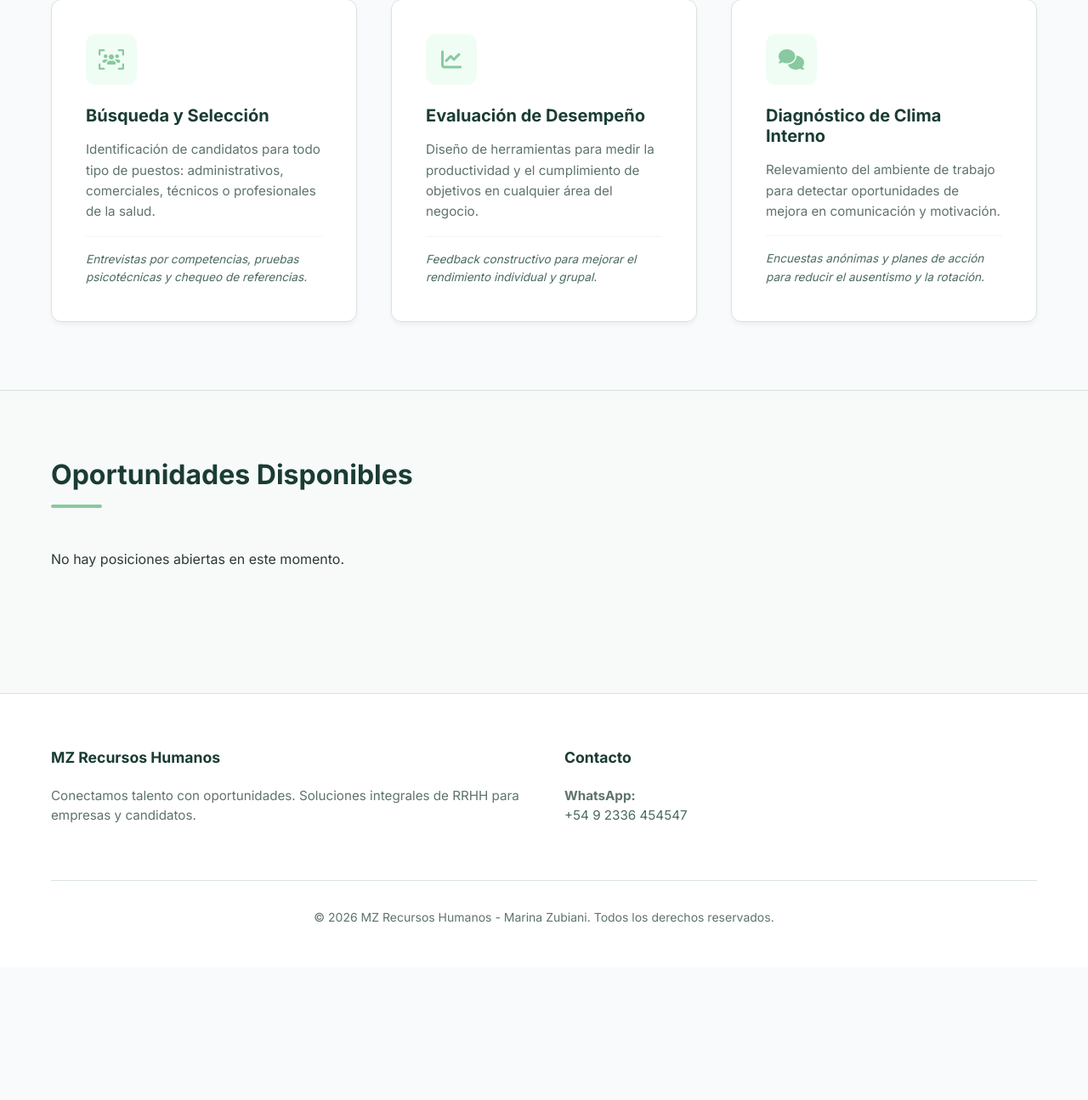
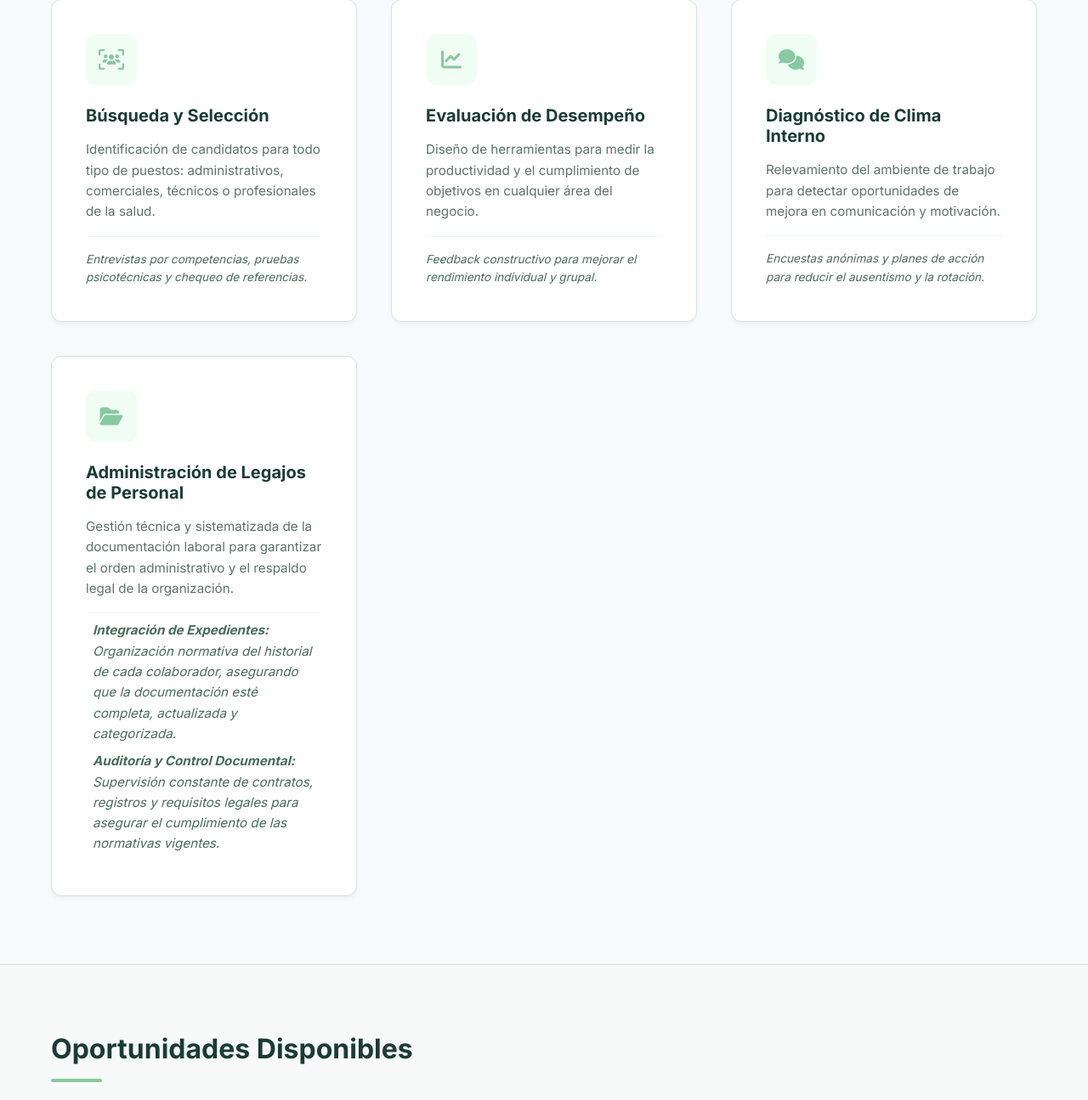
Before and after one commit to GerardodeMartini/RR-HH-, a Django app: page / in a window 1280 px wide. Shown: the part 889-2184 px from the top of the page at 85% size. Before the commit the page ends 1975 px from the top, so only its background shows below. Run offline with Django 5.2, Linux system fonts and the light colour scheme; data that the repository does not hold is empty; parts of the project's set-up code (start-up, migrations or seed data) failed here and were passed over.

Commit message:
feat: add Administración de Legajos de Personal to services section

```diff
--- a/hr_project/templates/vacancy_list.html
+++ b/hr_project/templates/vacancy_list.html
@@ -73,6 +73,17 @@
                     Encuestas anónimas y planes de acción para reducir el ausentismo y la rotación.
                 </div>
             </div>
+
+            <!-- Administración de Legajos de Personal -->
+            <div class="service-card">
+                <div class="service-icon"><i class="fas fa-folder-open"></i></div>
+                <h3>Administración de Legajos de Personal</h3>
+                <p>Gestión técnica y sistematizada de la documentación laboral para garantizar el orden administrativo y el respaldo legal de la organización.</p>
+                <div class="service-features" style="text-align: left; padding: 0.5rem; font-size: 0.95rem;">
+                    <div style="margin-bottom: 8px;"><strong>Integración de Expedientes:</strong> Organización normativa del historial de cada colaborador, asegurando que la documentación esté completa, actualizada y categorizada.</div>
+                    <div><strong>Auditoría y Control Documental:</strong> Supervisión constante de contratos, registros y requisitos legales para asegurar el cumplimiento de las normativas vigentes.</div>
+                </div>
+            </div>
         </div>
     </div>
 </div>
```
